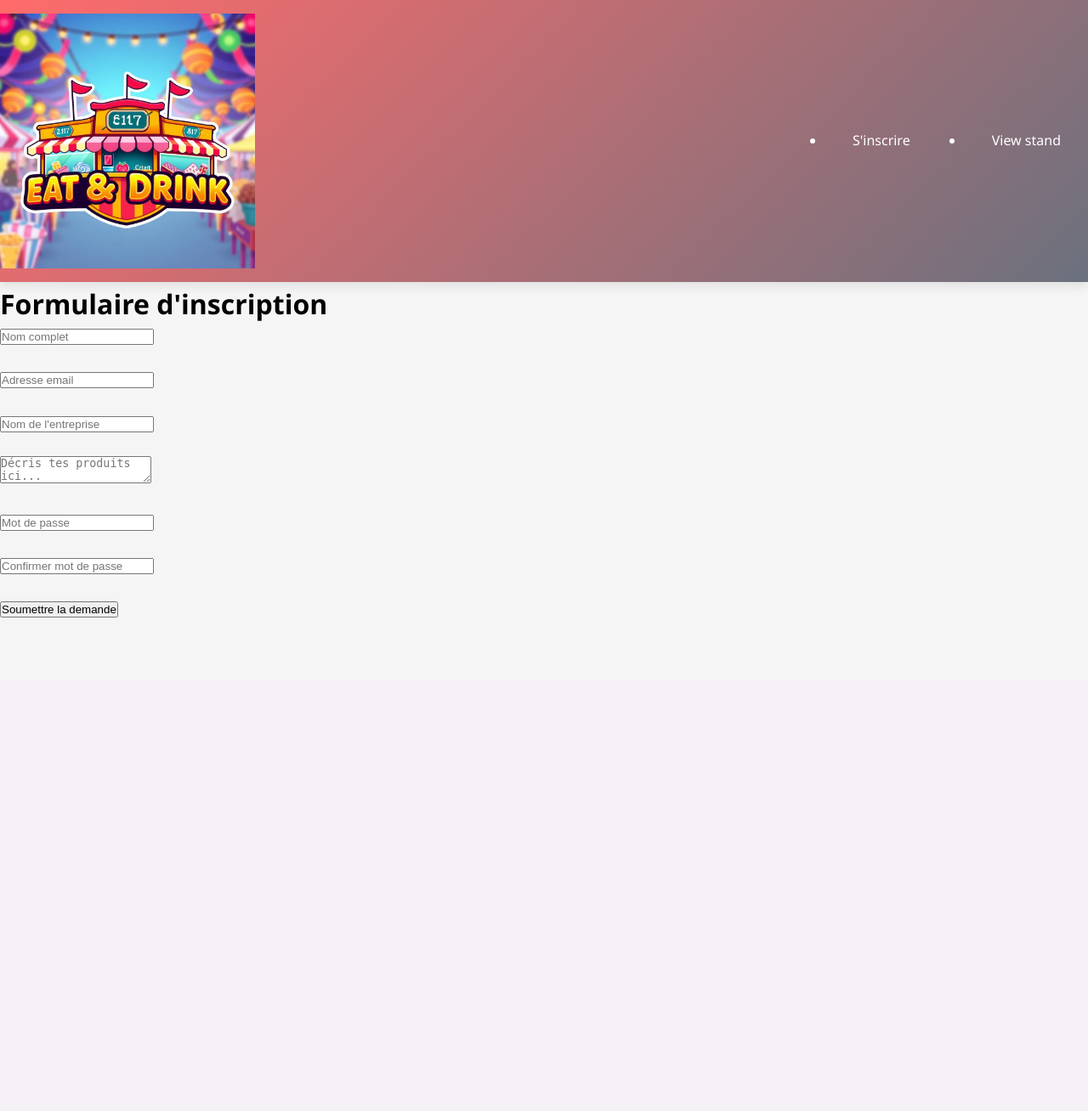
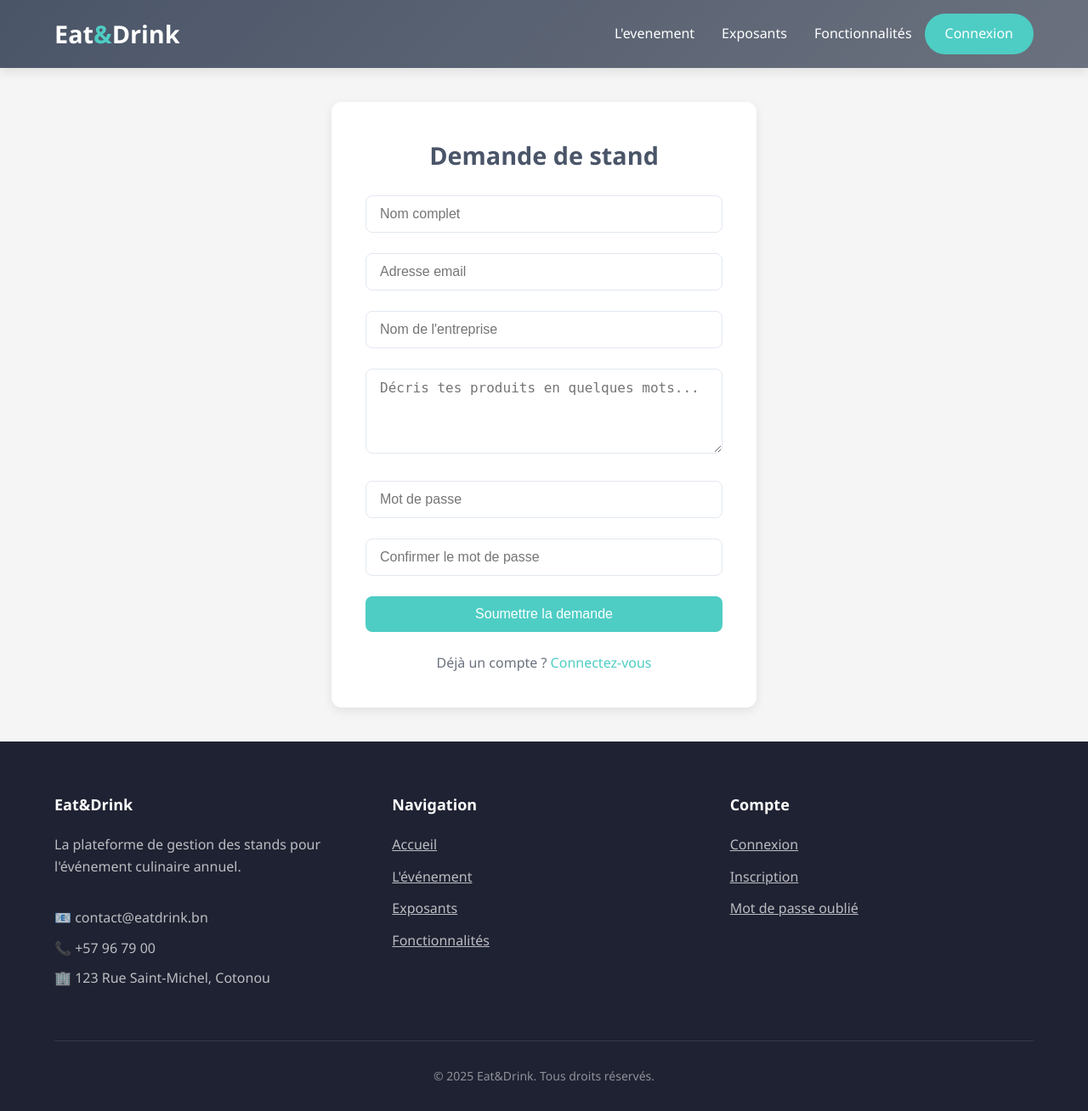
Before and after one commit to Prunelle-06/eat-drink, a Laravel app: page /inscription in a window 1280 px wide. Shown: the whole page at 85% size. Before the commit the page ends 727 px from the top, so only its background shows below. Run offline with Laravel 12, Linux system fonts and the light colour scheme.

Commit message:
Modification design formulaire inscription pour demande de stand

```diff
--- a/app/Http/Controllers/InscriptionController.php
+++ b/app/Http/Controllers/InscriptionController.php
@@ -9,7 +9,7 @@ class InscriptionController extends Controller
 {
     public function formulaire()
     {
-        return view('inscription');
+        return view('register');
     }
 
     public function soumettre(Request $request)
--- /dev/null
+++ b/public/css/register.css
@@ -0,0 +1,79 @@
+:root {
+    --primary: #2D3748; /* Gris anthracite */
+    --secondary: #4A5568; /* Gris moyen */
+    --accent: #38B2AC; /* Turquoise doux */
+    --light: #F7FAFC; /* Blanc très léger */
+    --text: #2D3748;
+}
+:root {
+  --primary: #4A5568;
+  --secondary: #6B717E;  /* Gris bleuté */
+  --dark: #1F2232;     /* Noir profond */
+  --light: #F9F9F9;    /* Blanc pur */
+  --accent: #4ECDC4;   /* Turquoise gardé pour les CTA */
+}
+section {
+    display: flex;
+    justify-content: center;
+    margin: 40px 0;
+}
+.form-container {
+    width: 100%;
+    max-width: 500px;
+    padding: 2.5rem;
+    background: white;
+    border-radius: 12px;
+    box-shadow: 0 4px 12px rgba(0, 0, 0, 0.08);
+}
+.form-title {
+    font-size: 1.8rem;
+    font-weight: 600;
+    margin-bottom: 1.5rem;
+    color: var(--primary);
+    text-align: center;
+}
+.form-group {
+    margin-bottom: 1.5rem;
+}
+input, textarea {
+    width: 100%;
+    padding: 0.75rem 1rem;
+    border: 1px solid #E2E8F0;
+    border-radius: 8px;
+    font-size: 1rem;
+    transition: all 0.2s ease;
+}
+input:focus, textarea:focus {
+    outline: none;
+    border-color: var(--accent);
+    box-shadow: 0 0 0 3px rgba(56, 178, 172, 0.2);
+}
+textarea {
+    min-height: 100px;
+    resize: vertical;
+}
+.submit-btn {
+    width: 100%;
+    padding: 0.75rem;
+    background-color: var(--accent);
+    color: white;
+    border: none;
+    border-radius: 8px;
+    font-size: 1rem;
+    font-weight: 500;
+    cursor: pointer;
+    transition: background-color 0.2s ease;
+}
+.submit-btn:hover {
+    background-color: #319795; /* Turquoise légèrement plus foncé */
+}
+.form-footer {
+    text-align: center;
+    margin-top: 1.5rem;
+    color: var(--secondary);
+}
+.form-footer a {
+    color: var(--accent);
+    text-decoration: none;
+    font-weight: 500;
+}
--- a/public/css/style.css
+++ b/public/css/style.css
@@ -1,5 +1,5 @@
 :root {
-  --primary: #FF6B6B;  /* Rouge gardé pour la cohérence */
+  --primary: #4A5568;
   --secondary: #6B717E;  /* Gris bleuté */
   --dark: #1F2232;     /* Noir profond */
   --light: #F9F9F9;    /* Blanc pur */
@@ -26,7 +26,6 @@ header {
   color: white;
   padding: 1rem 0;
   box-shadow: 0 4px 12px rgba(0,0,0,0.1);
-  position: sticky;
   top: 0;
   z-index: 100;
 }
@@ -105,7 +104,7 @@ nav {
 .hero h1 {
   font-size: 3.5rem;
   margin-bottom: 1.5rem;
-  background: linear-gradient(to right, var(--primary), var(--secondary));
+  background: linear-gradient(to right, var(--primary), var(--accent));
   -webkit-background-clip: text;
   -webkit-text-fill-color: transparent;
 }
--- a/resources/views/inscription.blade.php
+++ /dev/null
@@ -1,39 +0,0 @@
-<!DOCTYPE html>
-<html lang="en">
-<head>
-    <meta charset="UTF-8">
-    <meta name="viewport" content="width=device-width, initial-scale=1.0">
-    <title>Document</title>
-    <link rel="stylesheet" href="{{ asset ('css/style.css') }}">
-</head>
-<body>
-<body>
-    <header>
-      <nav class="navbar">
-      <div class="logo">
-        <img src="{{ asset('images/edlogo1.png') }}" alt="un logo" id="logo" width="300">
-      </div>
-       <ul class="nav-links">
-        <li><a href="{{ url('/inscription') }}" class="btn ">S'inscrire</a></li>
-        <li><a href="#" class="btn ">View stand</a></li>
-      </ul>
-    </nav>
-  </header>
-      <main class="main-inscription">
-    <div class="formulaire">
-    <h1>Formulaire d'inscription</h1>
-    <form method="POST" action="{{ url('/inscription') }}">
-        @csrf
-        <input type="text" name="nom" placeholder="Nom complet" required><br><br>
-        <input type="email" name="email" placeholder="Adresse email" required><br><br>
-        <input type="text" name="nom_entreprise" placeholder="Nom de l'entreprise" required><br><br>
-        <textarea name="description_produit" placeholder="Décris tes produits ici..." required></textarea><br><br>
-        <input type="password" name="password" placeholder="Mot de passe" required><br><br>
-        <input type="password" name="password_confirmation" placeholder="Confirmer mot de passe" required><br><br>
-        <button type="submit">Soumettre la demande</button>
-    </form>
-</div>
-<main>
-
-</body>
-</html>
--- /dev/null
+++ b/resources/views/layouts/footer.blade.php
@@ -0,0 +1,49 @@
+<!DOCTYPE html>
+<html lang="en">
+<head>
+    <meta charset="UTF-8">
+    <meta name="viewport" content="width=device-width, initial-scale=1.0">
+    <meta http-equiv="X-UA-Compatible" content="ie=edge">
+    <title>Document</title>
+</head>
+<body>
+    <!-- Footer -->
+    <footer class="main-footer" id="contact">
+      <div class="container">
+        <div class="footer-content">
+          <div class="footer-column">
+            <h3>Eat&Drink</h3>
+            <p style="color: rgba(255, 255, 255, 0.7); margin-bottom: 20px;">
+                La plateforme de gestion des stands pour l'événement culinaire annuel.
+            </p>
+            <div class="contact-info">
+                <div class="contact-item">📧 contact@eatdrink.bn</div>
+                <div class="contact-item">📞 +57 96 79 00</div>
+                <div class="contact-item">🏢 123 Rue Saint-Michel, Cotonou</div>
+            </div>
+          </div>
+          <div class="footer-column">
+            <h3>Navigation</h3>
+            <ul class="footer-links">
+                <li><a href="/">Accueil</a></li>
+                <li><a href="#event">L'événement</a></li>
+                <li><a href="#exposants">Exposants</a></li>
+                <li><a href="#fonctionnalites">Fonctionnalités</a></li>
+            </ul>
+          </div>
+          <div class="footer-column">
+            <h3>Compte</h3>
+            <ul class="footer-links">
+              <li><a href="">Connexion</a></li>
+              <li><a href="">Inscription</a></li>
+              <li><a href="#">Mot de passe oublié</a></li>
+            </ul>
+          </div>
+        </div>
+        <div class="copyright">
+            © 2025 Eat&Drink. Tous droits réservés.
+        </div>
+      </div>
+    </footer>
+</body>
+</html>
--- /dev/null
+++ b/resources/views/layouts/header.blade.php
@@ -0,0 +1,31 @@
+<!DOCTYPE html>
+<html lang="en">
+<head>
+    <meta charset="UTF-8">
+    <meta name="viewport" content="width=device-width, initial-scale=1.0">
+    <meta http-equiv="X-UA-Compatible" content="ie=edge">
+    <title>Document</title>
+</head>
+<body>
+    <!--header-->
+    <header style="background: {{ $position ?? 'sticky' }};">
+      <div class="container">
+        <nav>
+            <div class="logo">
+                Eat<span>&</span>Drink
+            </div>
+            <div class="all-links">
+              <div class="nav-links">
+                <a href="#">L'evenement</a>
+                <a href="#exposants">Exposants</a>
+                <a href="#features">Fonctionnalités</a>
+              </div>
+              <div class="cta-button">
+                <a href="">Connexion</a>
+              </div>
+            </div>
+        </nav>
+      </div>
+    </header>
+</body>
+</html>
--- /dev/null
+++ b/resources/views/register.blade.php
@@ -0,0 +1,55 @@
+<!DOCTYPE html>
+<html lang="en">
+<head>
+    <meta charset="UTF-8">
+    <meta name="viewport" content="width=device-width, initial-scale=1.0">
+    <title>Document</title>
+    <link rel="stylesheet" href="{{ asset ('css/style.css') }}">
+    <link rel="stylesheet" href="{{ asset ('css/register.css') }}">
+</head>
+<body>
+<body>
+    @include('layouts.header', ['position' => 'relative'])
+    <section>
+        <div class="form-container">
+            <h1 class="form-title">Demande de stand</h1>
+            <form method="POST" action="{{ url('/inscription') }}">
+                @csrf
+                <div class="form-group">
+                    <input type="text" name="nom" placeholder="Nom complet" required>
+                </div>
+
+                <div class="form-group">
+                    <input type="email" name="email" placeholder="Adresse email" required>
+                </div>
+
+                <div class="form-group">
+                    <input type="text" name="nom_entreprise" placeholder="Nom de l'entreprise" required>
+                </div>
+
+                <div class="form-group">
+                    <textarea name="description_produit" placeholder="Décris tes produits en quelques mots..." required></textarea>
+                </div>
+
+                <div class="form-group">
+                    <input type="password" name="password" placeholder="Mot de passe" required>
+                </div>
+
+                <div class="form-group">
+                    <input type="password" name="password_confirmation" placeholder="Confirmer le mot de passe" required>
+                </div>
+
+                <button type="submit" class="submit-btn">Soumettre la demande</button>
+            </form>
+
+            <div class="form-footer">
+                Déjà un compte ? <a href="">Connectez-vous</a>
+            </div>
+        </div>
+    </section>
+
+    @include('layouts.footer')
+
+
+</body>
+</html>
```
Also changed, not shown: resources/views/acceuil.blade.php (+2 -59 lines). Lines whose indentation alone changed are shown as unchanged.
